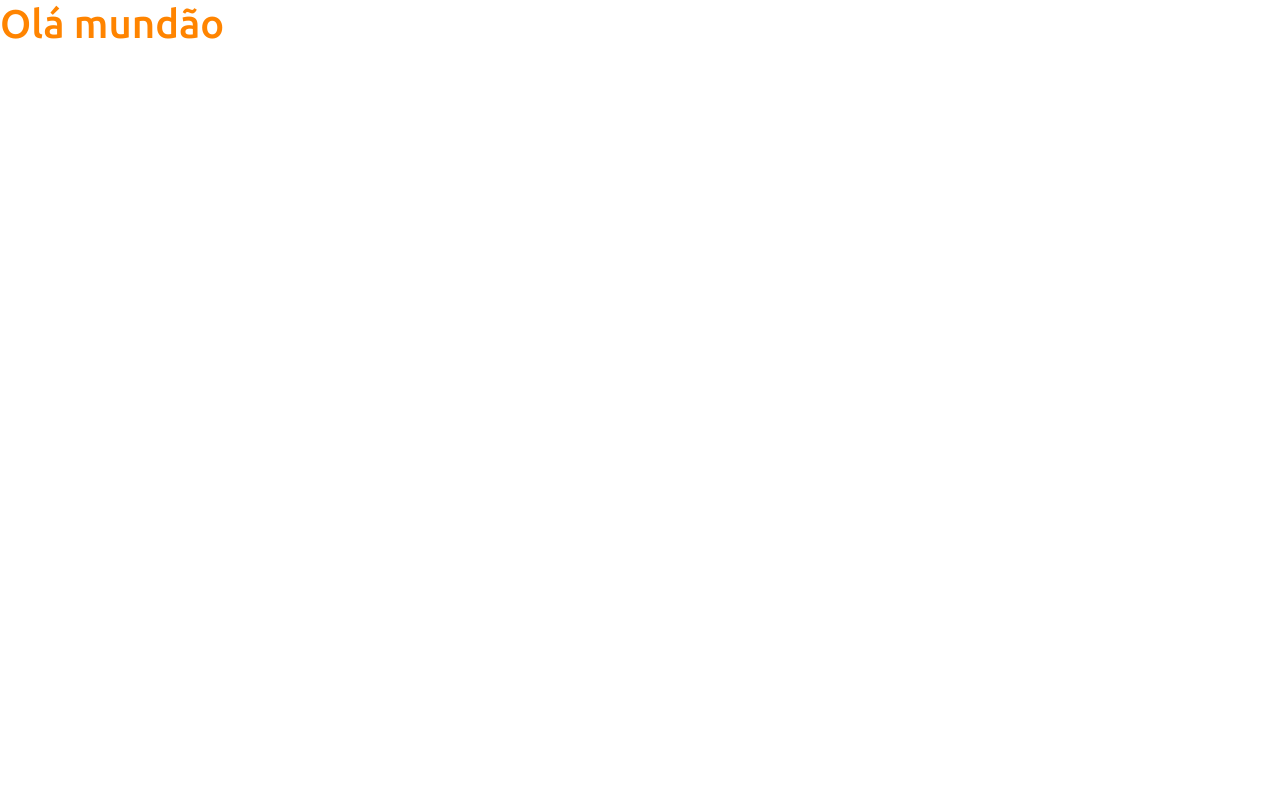
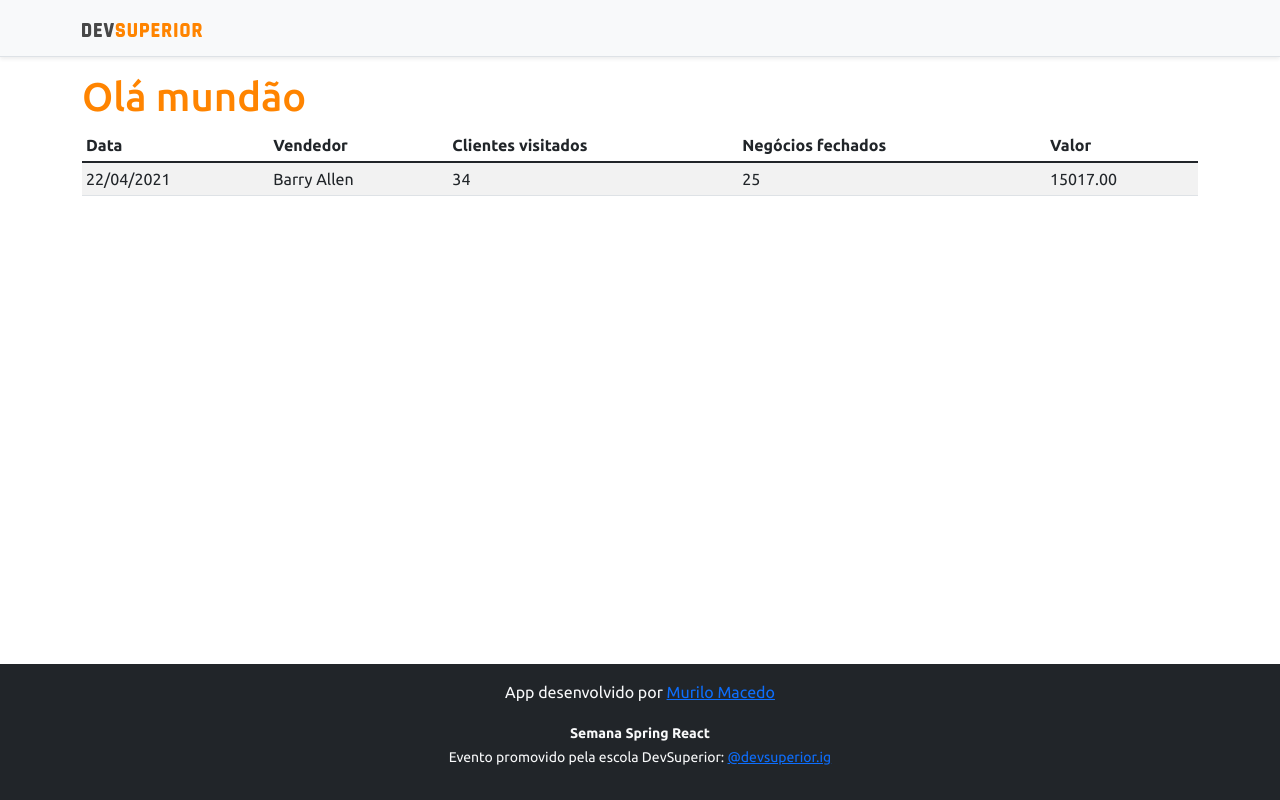
Before and after one commit to mmmacedo/projeto-sds4, a React (Create React App) app in the folder frontend/: page / in a window 1280 px wide. Built offline with nearby package versions, Linux system fonts and the light colour scheme.

Commit message:
basic static components

```diff
--- a/frontend/src/App.tsx
+++ b/frontend/src/App.tsx
@@ -1,9 +1,18 @@
+import NavBar from "./components/NavBar/NavBar";
+import Footer from "./components/Footer/Footer";
+import DataTable from "./components/DataTable/DataTable";
+
 function App() {
-  return (
-    <div>
-      <h1 className="text-primary">Olá mundão</h1>
-    </div>
-  );
+    return (
+        <>
+            <NavBar></NavBar>
+            <div className="container">
+                <h1 className="text-primary">Olá mundão</h1>
+                <DataTable></DataTable>
+            </div>
+            <Footer></Footer>
+        </>
+    );
 }
 
 export default App;
--- /dev/null
+++ b/frontend/src/components/DataTable/DataTable.tsx
@@ -0,0 +1,28 @@
+const DataTable = () => {
+    return (
+        <div className="table-responsive">
+            <table className="table table-striped table-sm">
+                <thead>
+                <tr>
+                    <th>Data</th>
+                    <th>Vendedor</th>
+                    <th>Clientes visitados</th>
+                    <th>Negócios fechados</th>
+                    <th>Valor</th>
+                </tr>
+                </thead>
+                <tbody>
+                <tr>
+                    <td>22/04/2021</td>
+                    <td>Barry Allen</td>
+                    <td>34</td>
+                    <td>25</td>
+                    <td>15017.00</td>
+                </tr>
+                </tbody>
+            </table>
+        </div>
+    );
+}
+
+export default DataTable;
--- /dev/null
+++ b/frontend/src/components/Footer/Footer.tsx
@@ -0,0 +1,16 @@
+const Footer = () => {
+    return (
+        <footer className="footer mt-auto py-3 bg-dark">
+            <div className="container">
+                <p className="text-light">App desenvolvido por <a href="https://github.com/mmmacedo" target="_blank"
+                                                                  rel="noreferrer">Murilo Macedo</a></p>
+                <p className="text-light"><small><strong>Semana Spring React</strong><br/>
+                    Evento promovido pela escola DevSuperior: <a href="https://instagram.com/devsuperior.ig"
+                                                                 target="_blank"
+                                                                 rel="noreferrer">@devsuperior.ig</a></small></p>
+            </div>
+        </footer>
+    );
+}
+
+export default Footer;
--- /dev/null
+++ b/frontend/src/components/NavBar/NavBar.tsx
@@ -0,0 +1,16 @@
+import ImgDsDark from 'assets/img/ds-dark.svg';
+
+const NavBar = () => {
+    return (
+        <div className="d-flex flex-column flex-md-row align-items-center p-3
+            px-md-4 mb-3 bg-light border-bottom shadow-sm">
+            <div className="container">
+                <nav className="my-2 my-md-0 mr-md-3">
+                    <img src={ImgDsDark} alt="DevSuperior" width="120"/>
+                </nav>
+            </div>
+        </div>
+    );
+}
+
+export default NavBar;
```
Also changed, not shown: frontend/src/assets/img/ds-dark.svg (added).
